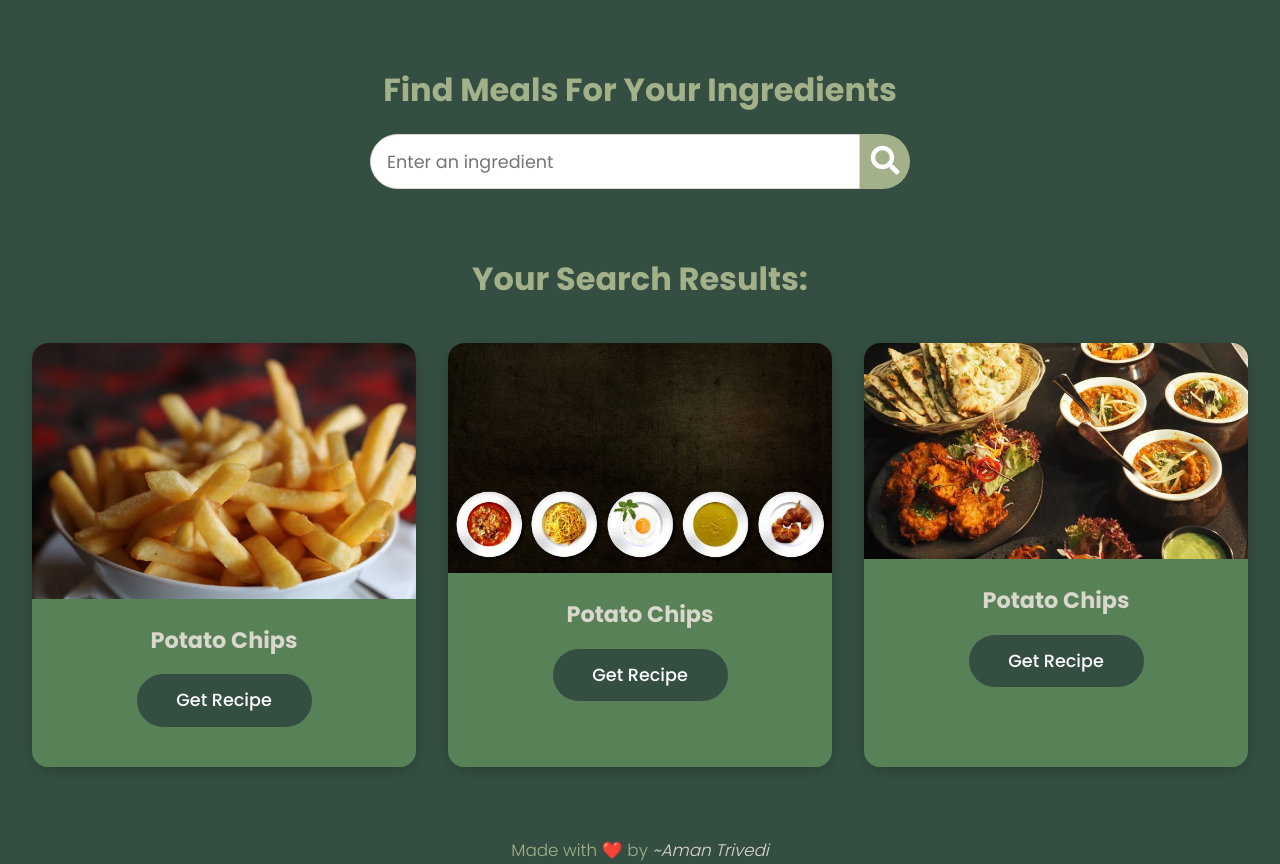
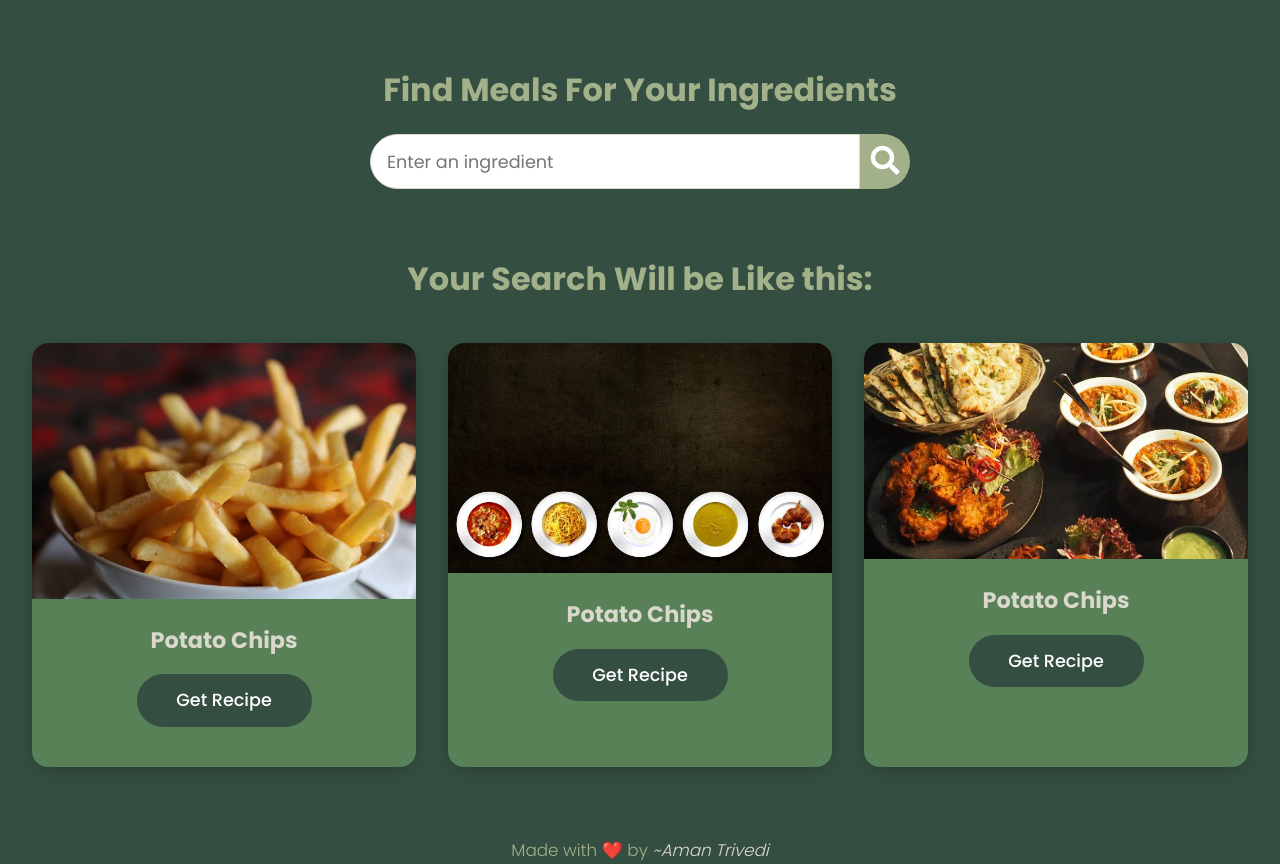
Before and after one commit to AmanTrivedi1/GetMeal, a plain HTML site: page index.html in a window 1280 px wide. Drawn offline with Linux system fonts and the light colour scheme.

Commit message:
Ipdate ui

```diff
--- a/index.html
+++ b/index.html
@@ -34,7 +34,7 @@
         </div>
 
         <div class="meal-result">
-          <h2 class="title">Your Search Results:</h2>
+          <h2 class="title">Your Search Will be Like this:</h2>
           <div id="meal">
             <!-- meal item -->
             <div class="meal-item">
```
